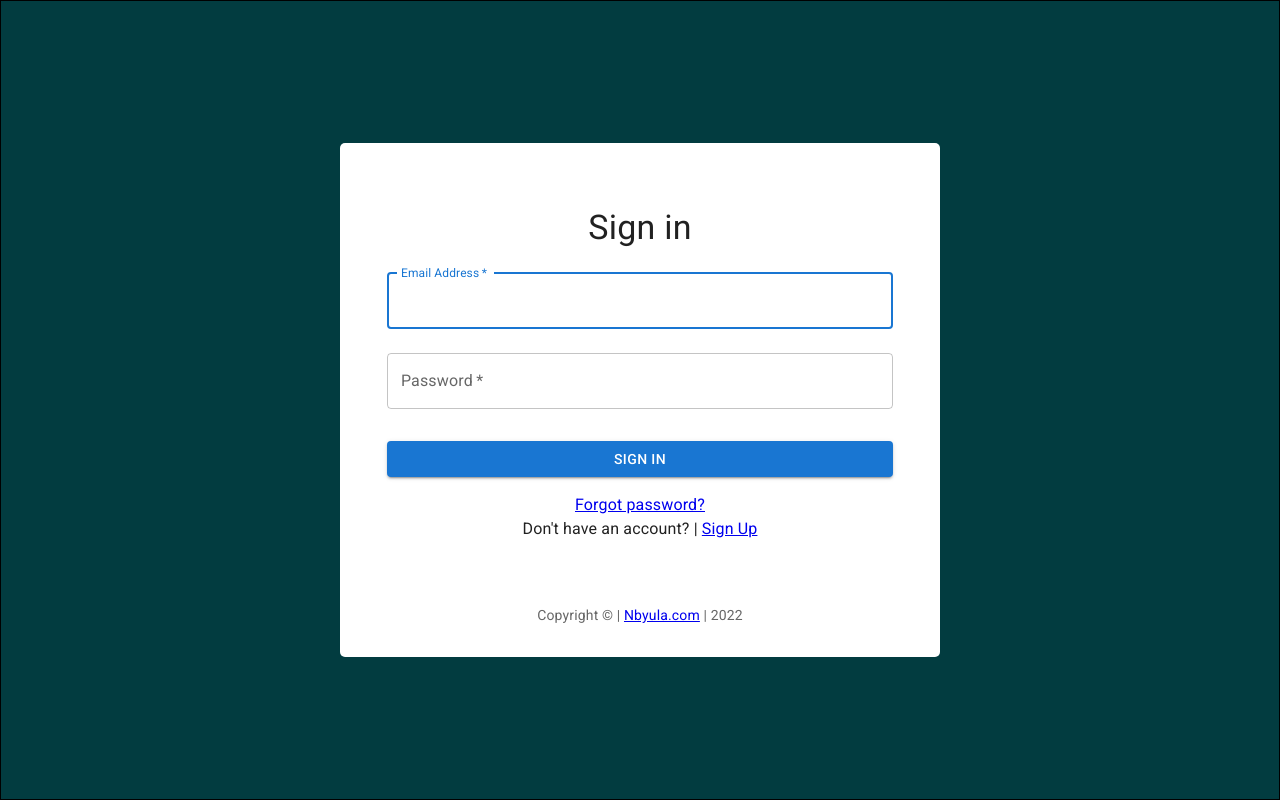
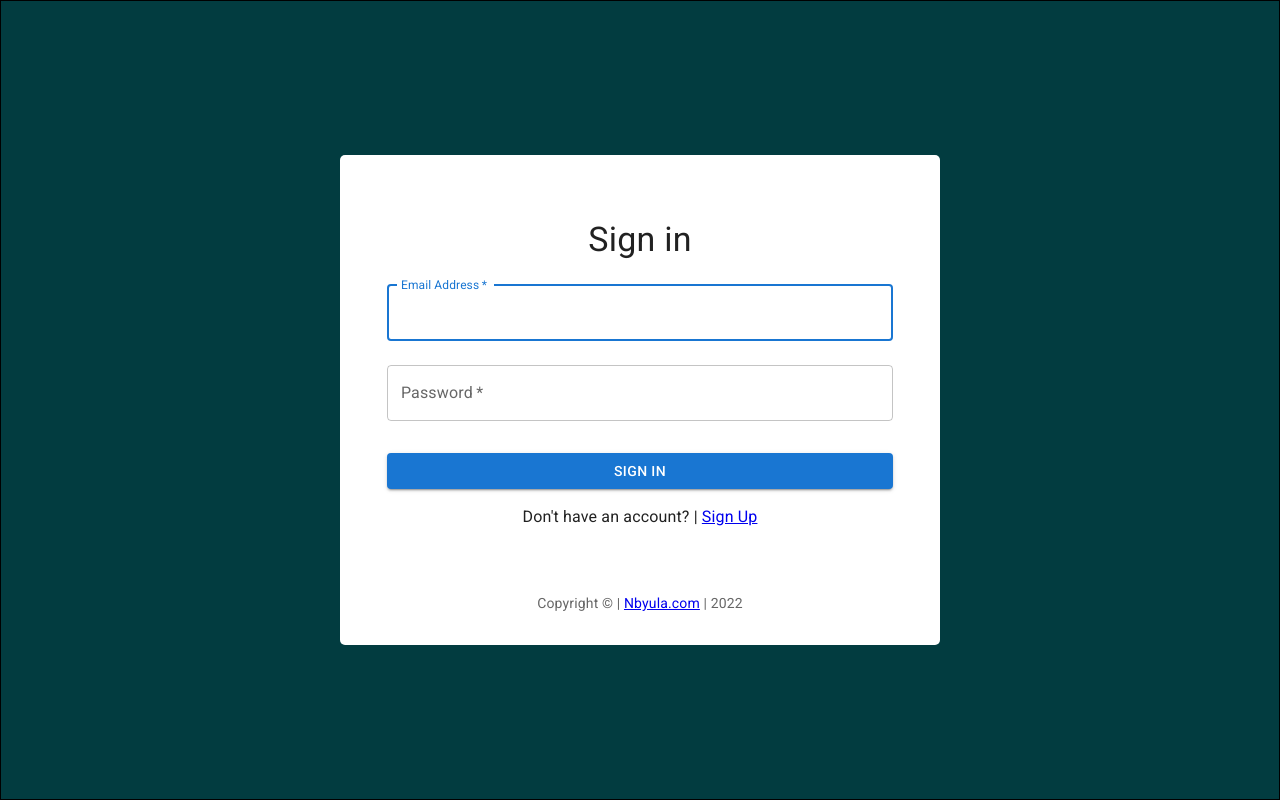
Before and after one commit to harsh98966/nbuyla_project, a React (Create React App) app in the folder frontend/: page / in a window 1280 px wide. Built offline with nearby package versions, Linux system fonts and the light colour scheme.

Commit message:
remove unwanted redirects

```diff
--- a/frontend/src/components/Login.js
+++ b/frontend/src/components/Login.js
@@ -153,11 +153,7 @@ export default function Login() {
                                 direction={"column"}
                                 className="alignCenter"
                             >
-                                <Grid item>
-                                    <Link to={"/forget_password"}>
-                                        Forgot password?
-                                    </Link>
-                                </Grid>
+
                                 <Grid item>
                                     {"Don't have an account? | "}
                                     <Link to={"/register"}>{"Sign Up"}</Link>
```
